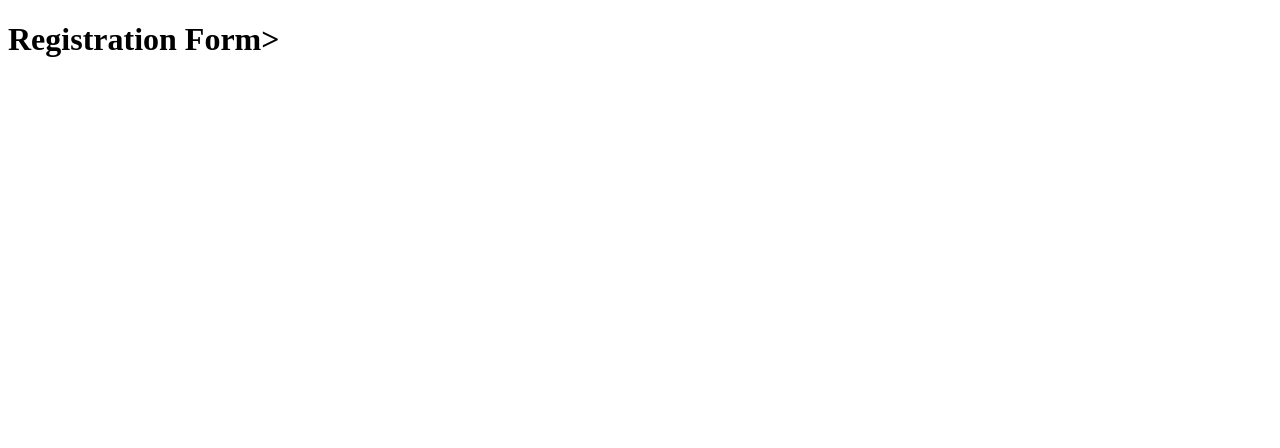
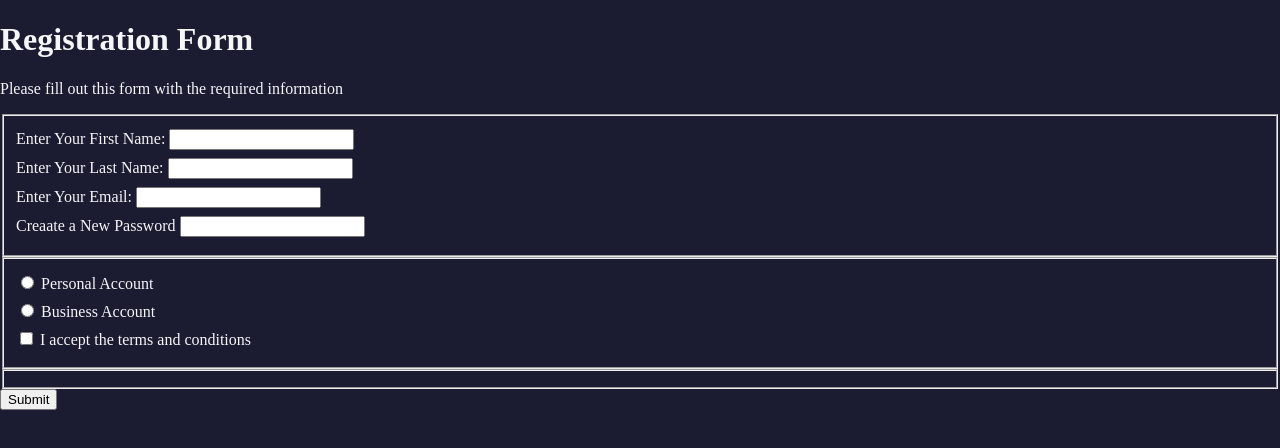
Before and after one commit to AndersonElias/registrationFormFreeCodeCamp, a plain HTML site: page index.html in a window 1280 px wide. Drawn offline with Linux system fonts and the light colour scheme.

Commit message:
Passo 27

```diff
--- a/index.html
+++ b/index.html
@@ -3,9 +3,27 @@
     <head>
         <title>Registration Form</title>
         <meta charset="utf-8">
-        <link rel="stylesheet" href="styles.css"
+        <link rel="stylesheet" href="styles.css">
     </head>
     <body>
-        <h1>Registration Form></h1>
+        <h1>Registration Form</h1>
+        <p>Please fill out this form with the required information</p>
+        <form action="https://register-demo.freecodecamp.org" method="post">
+            <fieldset>
+                <label for="first-name">Enter Your First Name: <input required id="first-name" type="text"></label>
+                <label for="last-name">Enter Your Last Name: <input required id="last-name" type="text"></label>
+                <label for="email">Enter Your Email: <input required id="email" type="email"></label>
+                <label for="new-password">Creaate a New Password <input required id="new-password" type="password" pattern =[a-z0-5]{8,}></label>
+            </fieldset>
+            <fieldset>
+                <label> <input type="radio"> Personal Account</label>
+                <label> <input type="radio"> Business Account</label>
+                <label> <input type="checkbox" required> I accept the terms and conditions</label>
+            </fieldset>
+            <fieldset>
+
+            </fieldset>
+            <input type="submit" value="Submit">
+        </form>
     </body>
 </html>
--- /dev/null
+++ b/styles.css
@@ -0,0 +1,11 @@
+body{
+    width: 100%;
+    height:  100vh;
+    margin: 0px;
+    background-color: #1b1b32;
+    color: #f5f6f7;
+}
+label {
+    display: block;
+    margin: 0.5rem 0;
+}
```
